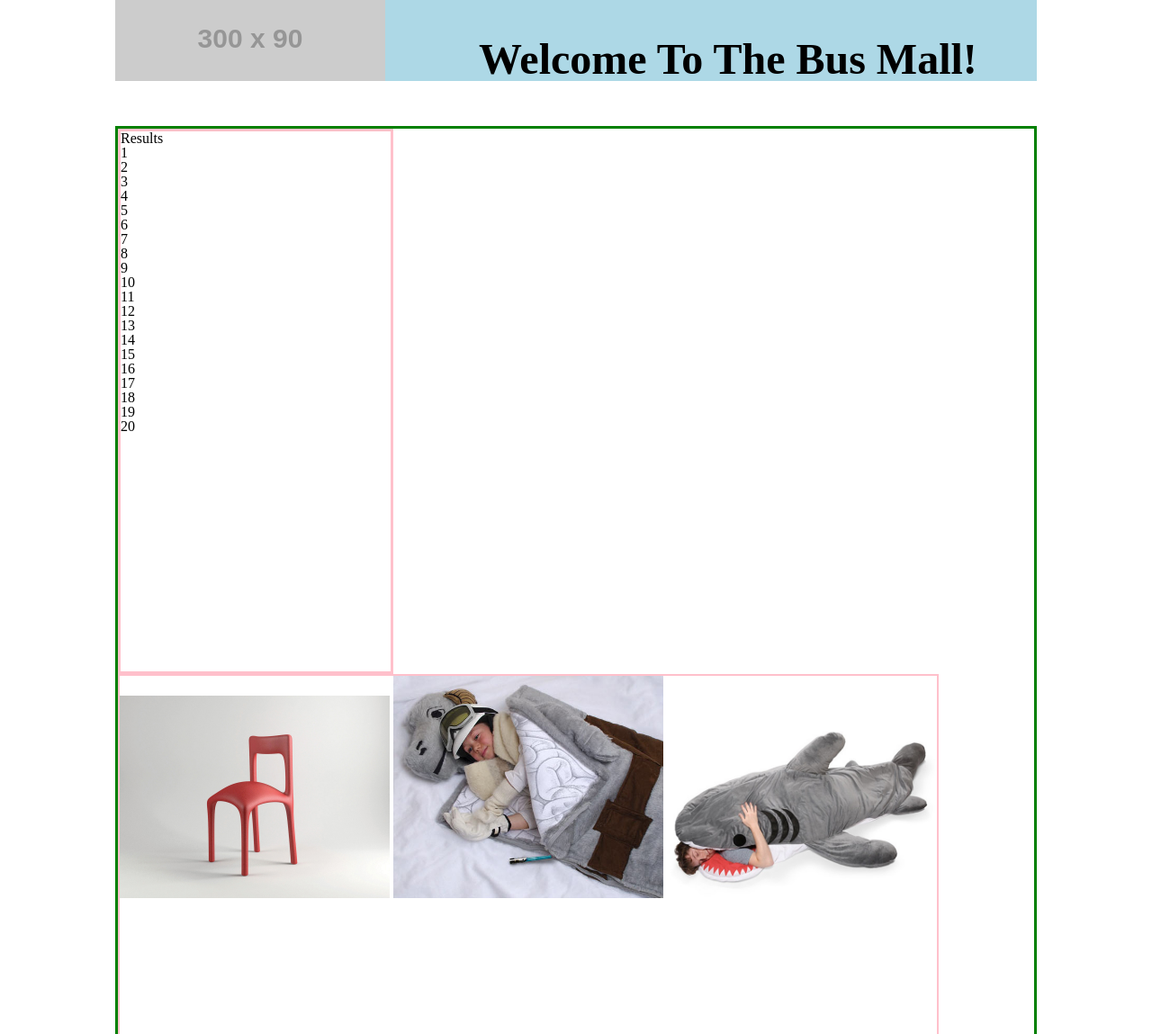
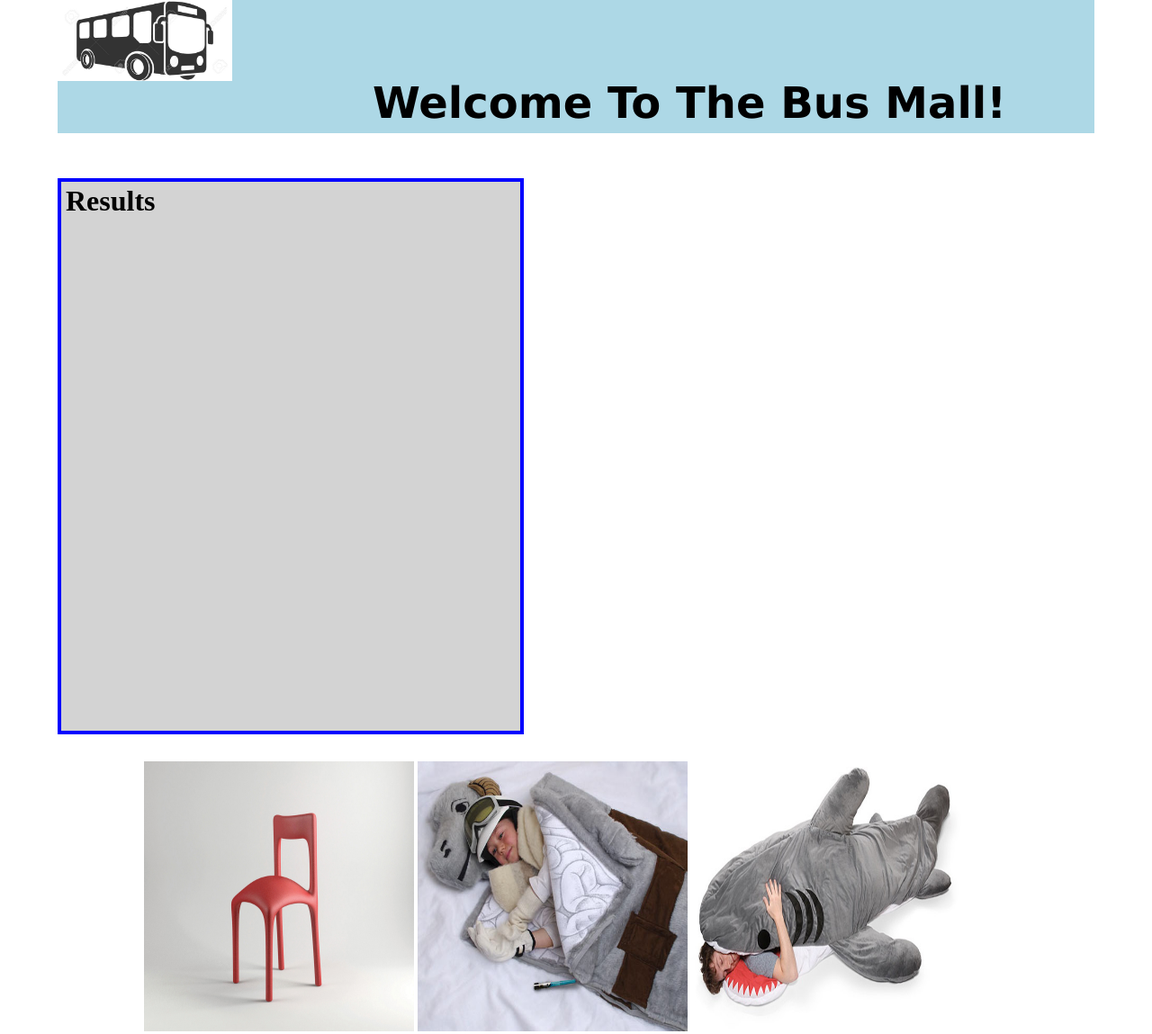
Before and after one commit to adamowada/bus-mall, a plain HTML site: page index.html in a window 1280 px wide. Shown: the top 1149 px of the page at 90% size. Drawn offline with Linux system fonts and the light colour scheme; placeholder pictures from the web are drawn by us.

Commit message:
finished styling and results sidebar

```diff
--- a/css/style.css
+++ b/css/style.css
@@ -1,13 +1,13 @@
 /* Whole Doc */
 
 body {
-  width: 80%;
+  width: 90%;
   margin: auto;
 }
 
 main {
   margin: auto;
-  border: green 3px solid;
+  /* border: green 3px solid; */
 }
 
 
@@ -19,12 +19,12 @@ main {
 }
 
 .nav-text {
-  display: inline;
+  display: inline-block;
   font-size: 3em;
   font-weight: bold;
-  align-items: center;
-  vertical-align: bottom;
-  margin-left: 100px;
+  margin-left: 350px;
+  margin-bottom: 10px;
+  font-family: 'Lucida Sans', 'Lucida Sans Regular', 'Lucida Grande', 'Lucida Sans Unicode', Geneva, Verdana, sans-serif;
 }
 
 .main-nav{
@@ -35,20 +35,36 @@ main {
 /* Results Side Bar */
 
 .analytics-panel {
-  border: 3px pink solid;
-  width: 300px;
+  border: 4px blue solid;
+  width: 500px;
   height: 600px;
   display: inline-block;
+  padding: 5px;
+  background-color: lightgray;
 }
+
+.analytics-panel li {
+  line-height: 1.5;
+  font-size: 18px;
+}
+
+.results {
+  font-size: 2em;
+  font-weight: 600;
+}
+
 
 /* Images and Text Container */
 .images-text {
   display: inline-grid;
-  border: 2px pink solid;
   vertical-align: top;
   height: 600px;
-  width: auto;
+  width: 1000px;
+  text-align: center;
+  margin-left: 50px;
+  padding-top: 30px;
 }
+
 
 
 
@@ -63,7 +79,7 @@ main {
 
 .threeImages img {
   padding: 5px;
-  margin-bottom: 40px;
+  margin: 40 0;
   height: 300px;
   width: 300px;
 }
@@ -71,22 +87,17 @@ main {
 /* Text Under Image Section */
 .main-text {
   display: inline-block;
-  border: pink solid 3px;
+  /* border: pink solid 3px; */
   width: 900px;
   margin: auto;
 }
 
-
-
-
-
-
 /* Footer Section */
 
 .footer-text {
-  font-size: 3.5em;
+  font-size: 2.5em;
   font-weight: bold;
-  font-family: sans-serif;
+  font-family: 'Lucida Sans', 'Lucida Sans Regular', 'Lucida Grande', 'Lucida Sans Unicode', Geneva, Verdana, sans-serif;
   text-align: center;
   padding-top: 50px;
 
--- a/index.html
+++ b/index.html
@@ -10,7 +10,7 @@
 <body>
   <header>
     <nav class="main-nav">
-      <img src="http://via.placeholder.com/300x90.jpg" alt="logo image" class="logo">
+      <img src="./images/bus logo.jpg" alt="logo image" class="logo" height="90">
       <h1 class="nav-text">Welcome To The Bus Mall!</h1>
     </nav>
   </header>
@@ -19,27 +19,8 @@
     <!-- Results Sidebar -->
     <div class="analytics-panel">
       <h2 class="results">Results</h2>
-      <ul class="results-items">
-        <li>1</li>
-        <li>2</li>
-        <li>3</li>
-        <li>4</li>
-        <li>5</li>
-        <li>6</li>
-        <li>7</li>
-        <li>8</li>
-        <li>9</li>
-        <li>10</li>
-        <li>11</li>
-        <li>12</li>
-        <li>13</li>
-        <li>14</li>
-        <li>15</li>
-        <li>16</li>
-        <li>17</li>
-        <li>18</li>
-        <li>19</li>
-        <li>20</li>
+      <ul id="results-items">
+
       </ul>
     </div>
 
@@ -47,9 +28,9 @@
   <div class="images-text">
     <!-- 3 Images -->
     <div id="threeImages">
-      <img src="" alt="" title="" width="300" id="image1">
-      <img src="" alt="" title="" width="300" id="image2">
-      <img src="" alt="" title="" width="300" id="image3">
+      <img src="" alt="" title="" width="300" height="300" id="image1">
+      <img src="" alt="" title="" width="300" height="300" id="image2">
+      <img src="" alt="" title="" width="300" height="300" id="image3">
     </div>
 
     <!-- Text Under Image -->
--- a/js/app.js
+++ b/js/app.js
@@ -5,6 +5,10 @@ var imageOne = document.getElementById('image1');
 var imageTwo = document.getElementById('image2');
 var imageThree = document.getElementById('image3');
 var sectionEl = document.getElementById('threeImages');
+var resultsEl = document.getElementById('results-items');
+
+//Click Counter
+var clickCount = 0;
 
 //Image Array
 var imageList = [];
@@ -73,14 +77,31 @@ imageGenerator();
 
 //On Click - Event Handler
 sectionEl.addEventListener('click', handleClick);
-
 function handleClick(event) {
-//  event.preventDefault();
-  var clickedImage = event.target.title; //.value
+  var clickedImage = event.target.title;
   for (var i = 0; i < imageList.length; i++){
     if (clickedImage === imageList[i].title){
       imageList[i].clicked++;
     }
   }
   imageGenerator();
+  clickCount++;
+  if (clickCount === 25) {
+    resultsGenerator();
+  }
 }
+
+//Results Display after 25 Clicks
+function resultsGenerator(){
+  for (var i = 0; i < imageList.length; i++) {
+    var liEl = document.createElement('li');
+    var percent = 0;
+    if (isNaN(Math.round((imageList[i].clicked / imageList[i].viewed) * 100))) {
+      percent = 0;
+    } else {
+      percent = Math.round((imageList[i].clicked / imageList[i].viewed) * 100);
+    }
+    liEl.textContent = `${imageList[i].title} was viewed ${imageList[i].viewed} times, clicked ${imageList[i].clicked} times, click rate was ${percent}%.`;
+    resultsEl.appendChild(liEl);
+  }
+}
```
Also changed, not shown: images/bus logo.jpg (added).
